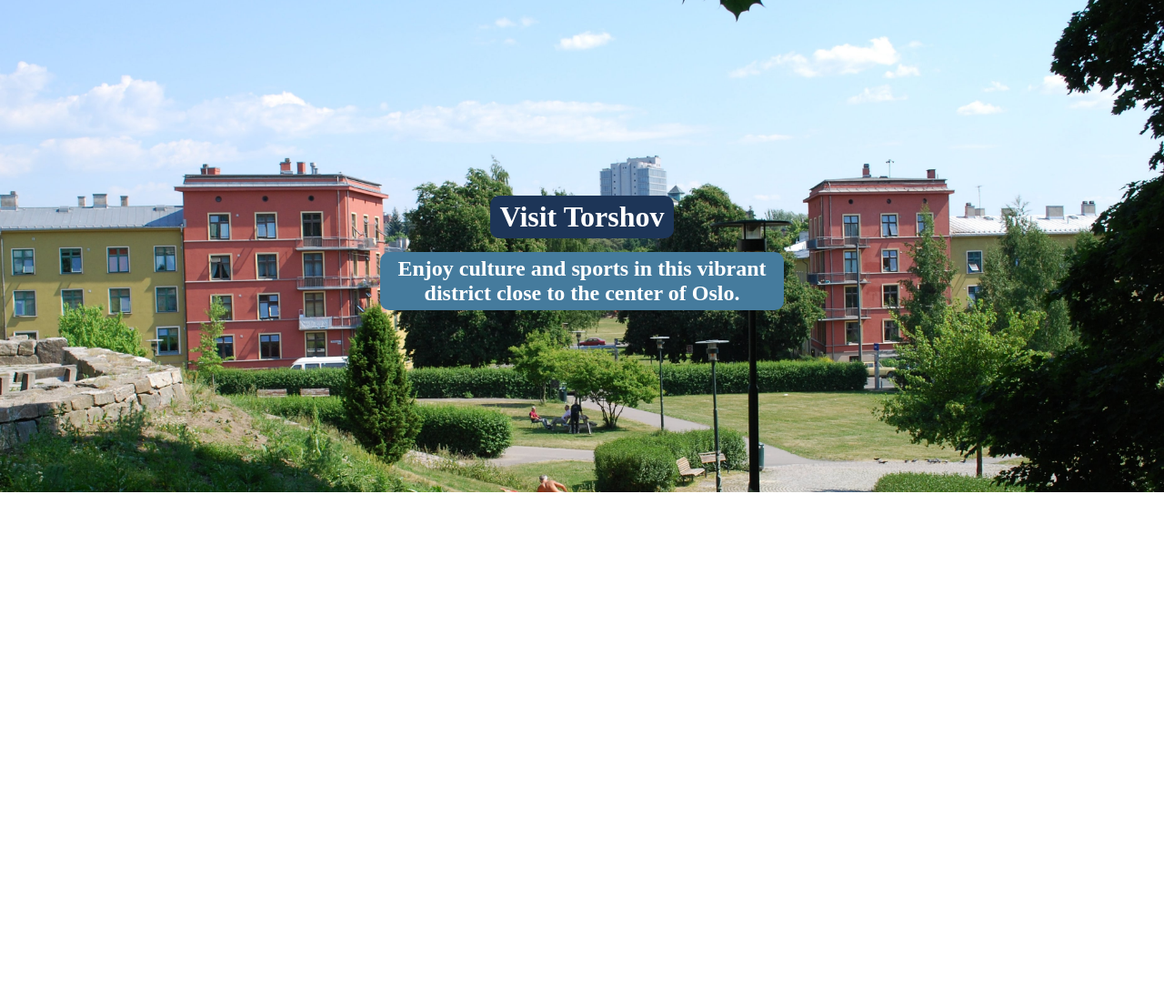
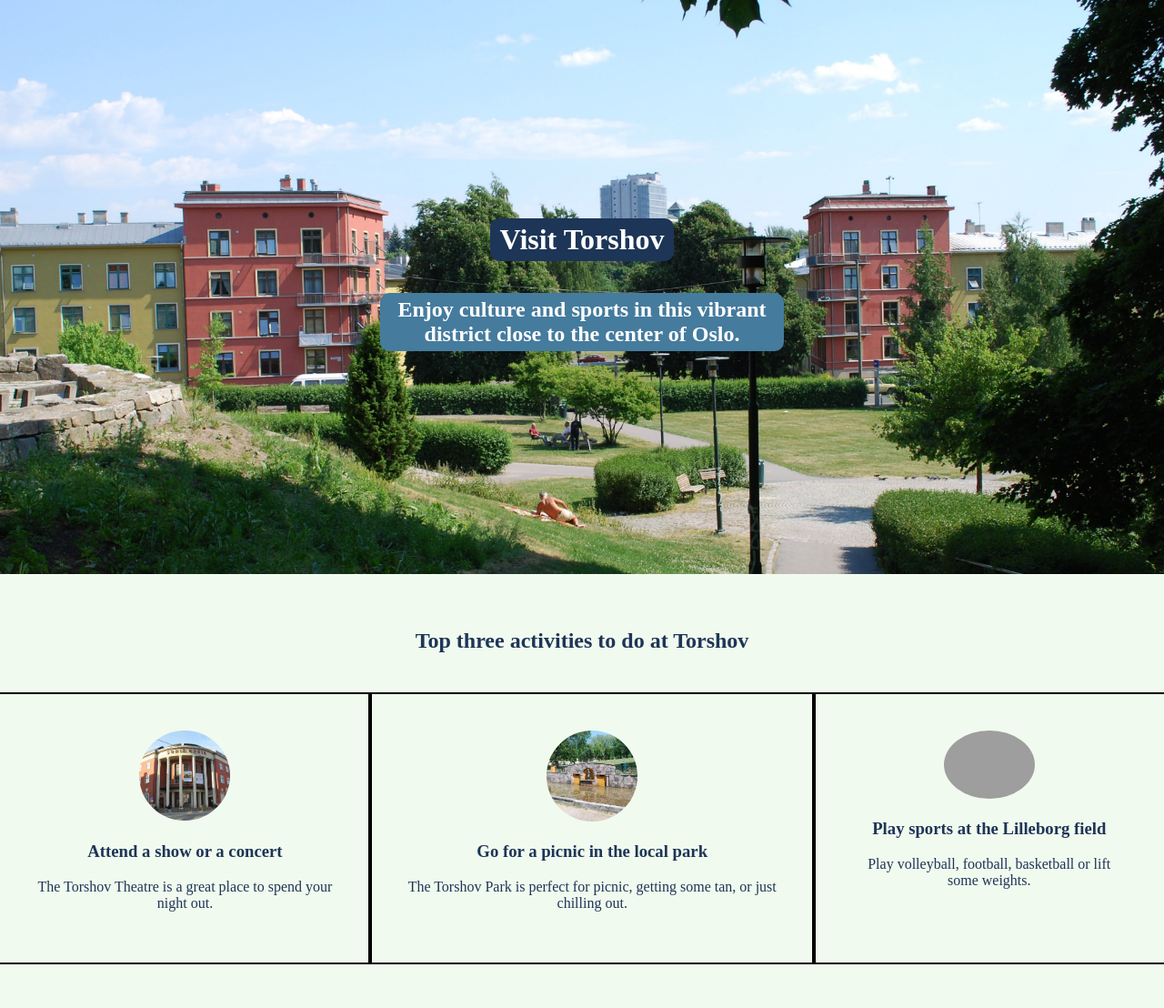
Before and after one commit to McNord/hometown-homepage, a plain HTML site: page index.html in a window 1280 px wide. Shown: the whole page at 91% size. Before the commit the page ends 800 px from the top, so only its background shows below. Drawn offline with Linux system fonts and the light colour scheme; grey boxes are pictures that could not be loaded.

Commit message:
second section done

```diff
--- a/index.html
+++ b/index.html
@@ -14,5 +14,25 @@
                     district close to the center of Oslo.</h2>
             </div>
         </div>
+        <div class="activities">
+            <h2>Top three activities to do at Torshov</h2>
+            <div class="activities-container">
+                <div class="theatre-container">
+                    <img src="/images/theatre.jpg" alt="Picture of a dam in the local park">
+                    <h3>Attend a show or a concert</h3>
+                    <p>The Torshov Theatre is a great place to spend your night out.</p>
+                </div>
+                <div class="park-container">
+                    <img src="/images/park.jpg" alt="Picture of Torshov Theatre">
+                    <h3>Go for a picnic in the local park</h3>
+                    <p>The Torshov Park is perfect for picnic, getting some tan, or just chilling out.</p>
+                </div>
+                <div class="sports-container">
+                    <img src="/images/sports.jpg" alt="A volleyball lying in the sand on a field for beach volleyball">
+                    <h3>Play sports at the Lilleborg field</h3>
+                    <p>Play volleyball, football, basketball or lift some weights.</p>
+                </div>
+            </div>
+        </div>
     </body>
 </html>
--- a/style.css
+++ b/style.css
@@ -9,17 +9,16 @@ html {
 }
 
 body {
+    text-align: center;
     margin: 0;
-    text-align: center;
-
 }
 
 .hero-image {
     background-image: url("./images/torshov.jpg");
     background-size: cover;
     background-repeat: no-repeat;
-    background-position: top 30% center;
-    padding: 200px 0;
+    background-position: top 35% center;
+    padding: 225px 0;
 }
 
 .hero-container {
@@ -40,5 +39,30 @@ body {
     color: white;
     padding: 5px 20px;
     border-radius: 10px;
-    margin: 0;
 }
+
+.activities {
+    display: block;
+    background-color: #f1faee;
+    color: #1D3557;
+    padding: 40px 0 50px 0;
+
+}
+
+img {
+    width: 100px;
+    border-radius: 50%;
+}
+
+.activities-container {
+    display: flex;
+    justify-content: center;
+    margin-top: 45px;
+}
+
+.sports-container,
+.theatre-container,
+.park-container {
+    padding: 40px;
+    outline: 2px solid black;
+}
```
Also changed, not shown: images/park.jpg (added), images/theatre.jpg (added), 1 other file.
